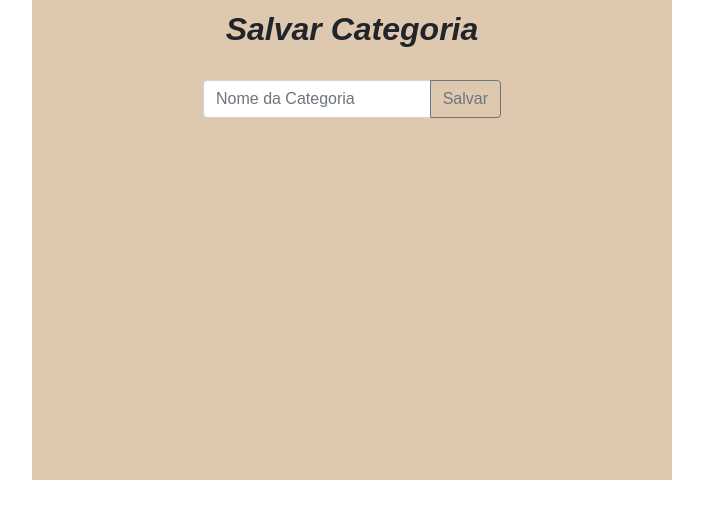
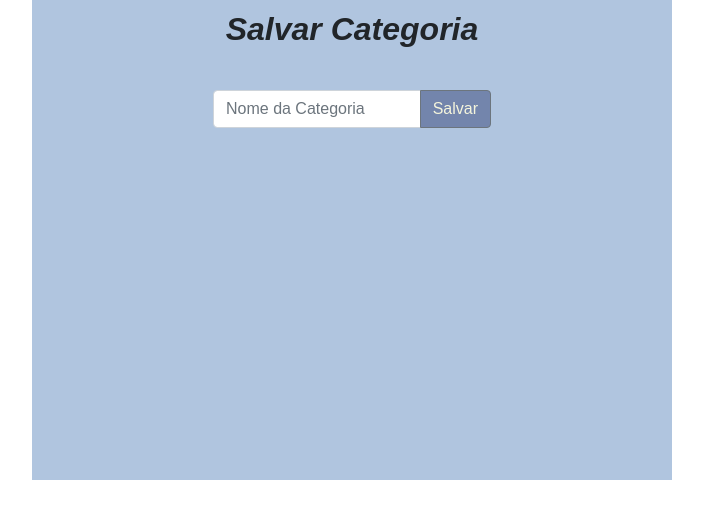
Before and after one commit to moreiranat/projetocrud-frontend-com-react, a React (Create React App) app: page / in a window 1280 px wide. Shown: the top 518 px of the page, without its empty margins (288-991 px from the left). Built offline with nearby package versions, Linux system fonts and the light colour scheme.

Commit message:
Update App.css

```diff
--- a/src/App.css
+++ b/src/App.css
@@ -1,7 +1,22 @@
 .container {
-    background-color: rgba(213, 181, 149, 0.746);
+    background-color: rgba(149, 177, 213, 0.746);
     font-family: Arial, Helvetica, sans-serif;
     padding: 10px;
     height: 60vh;
     width: 50vw;
   }
+
+  .form {
+    padding: 10px;
+    text-align: center;
+  }
+
+  .btn {
+    background-color: rgb(115, 133, 172);
+    color: beige;
+    font-family: Arial, Helvetica, sans-serif;
+
+
+
+
+  }
```
